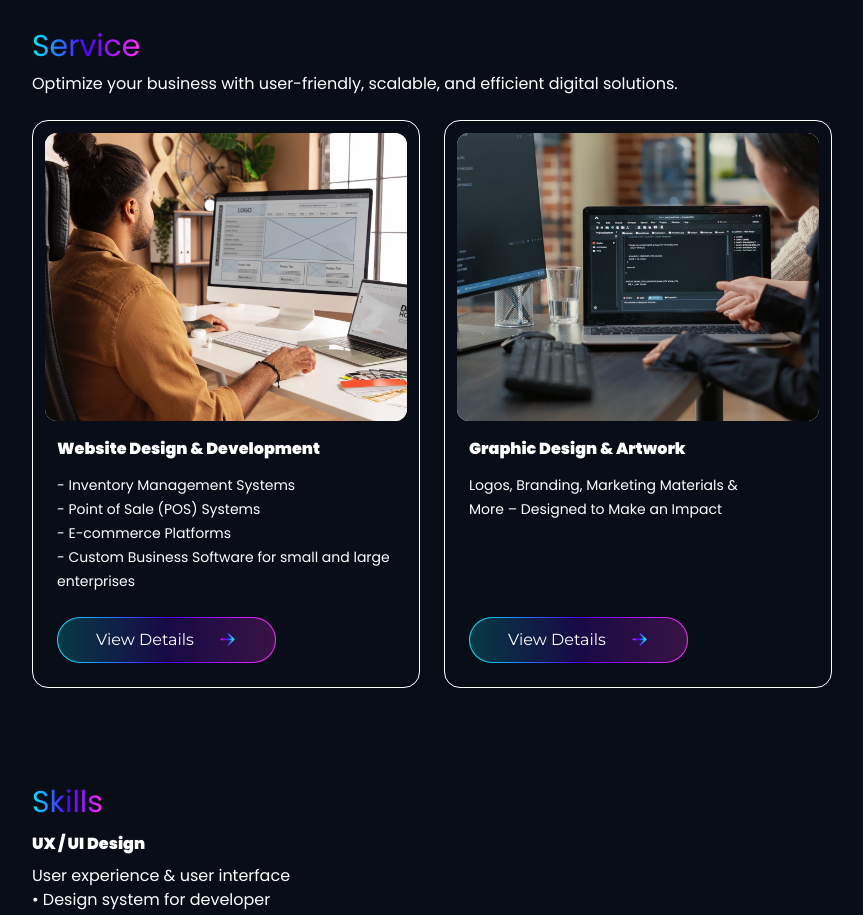
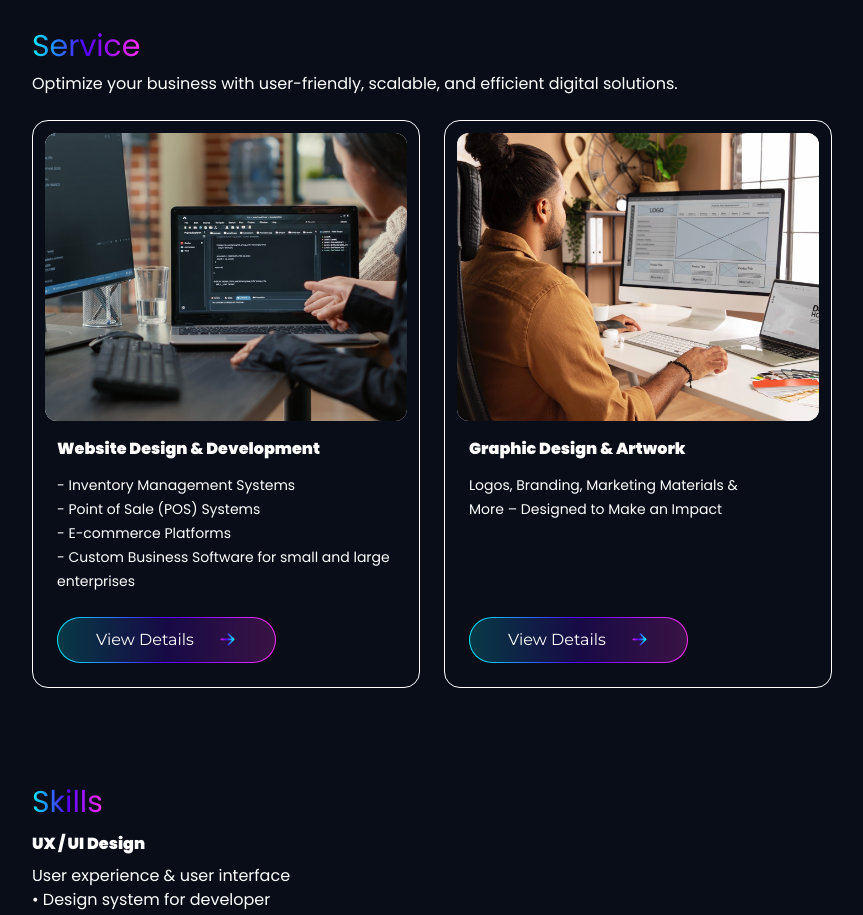
Before and after one commit to jabjnzine/rattanacode, a Next.js app: page / in a window 1280 px wide. Shown: the part 820-1735 px from the top of the page, without its empty margins (208-1071 px from the left). Built offline with nearby package versions, Linux system fonts and the light colour scheme.

Commit message:
Swap image sources in page.tsx for website development and graphic design sections

```diff
--- a/app/page.tsx
+++ b/app/page.tsx
@@ -348,7 +348,7 @@ export default function Hone() {
           >
             <div className="h-72 bg-white rounded-xl mb-4 flex items-center justify-center">
               <img
-                src="./design.jpg"
+                src="./code.jpg"
                 alt="Website Development"
                 className="w-full h-full object-cover rounded-xl"
               />
@@ -442,7 +442,7 @@ export default function Hone() {
           >
             <div className="h-72 bg-white rounded-xl mb-4 flex items-center justify-center">
               <img
-                src="./code.jpg"
+                src="./design.jpg"
                 alt="Graphic Design"
                 className="w-full h-full object-cover rounded-xl"
               />
```
